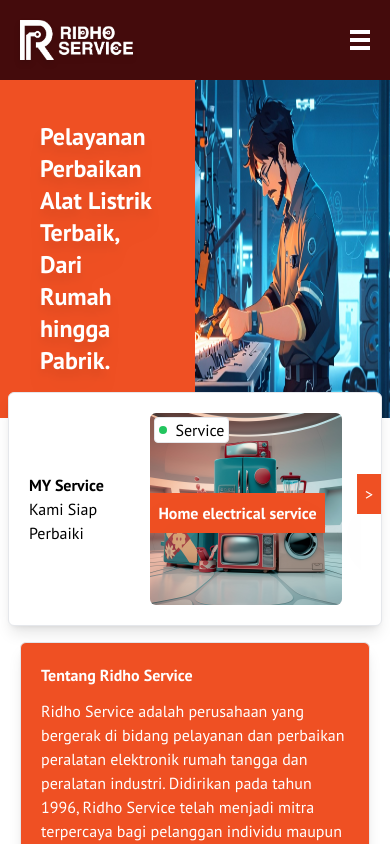
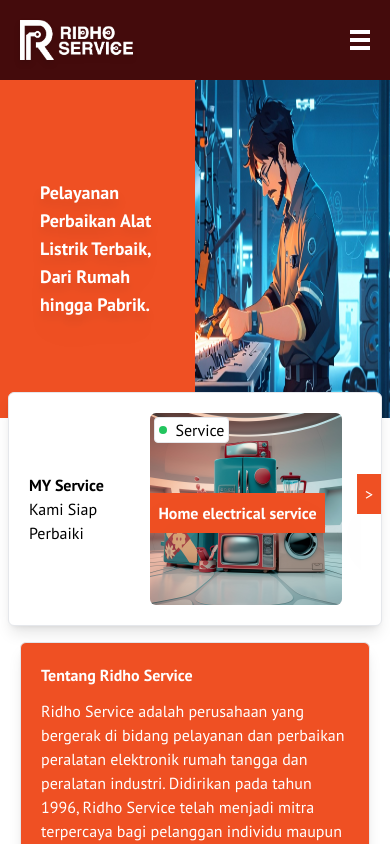
Before and after one commit to fikriarp/ridho-service, a React (Vite) app: page / in a window 390 px wide. Shown: the top 844 px of the page. Built offline with nearby package versions, Linux system fonts and the light colour scheme.

Commit message:
upadte nav

```diff
--- a/src/Components/Banner.jsx
+++ b/src/Components/Banner.jsx
@@ -5,7 +5,7 @@ function Banner() {
   return (
     <div id="home" className="relative">
       <div className="absolute bg-[#ef5023]  h-[40vh] lg:h-[65vh] w-[50%] flex items-center">
-        <h1 className="text-white drop-shadow-xl text-2xl lg:text-4xl font-bold p-10">
+        <h1 className="text-white drop-shadow-xl text-lg lg:text-4xl font-bold p-10">
           Pelayanan Perbaikan Alat Listrik Terbaik, Dari Rumah hingga Pabrik.
         </h1>
       </div>
```
